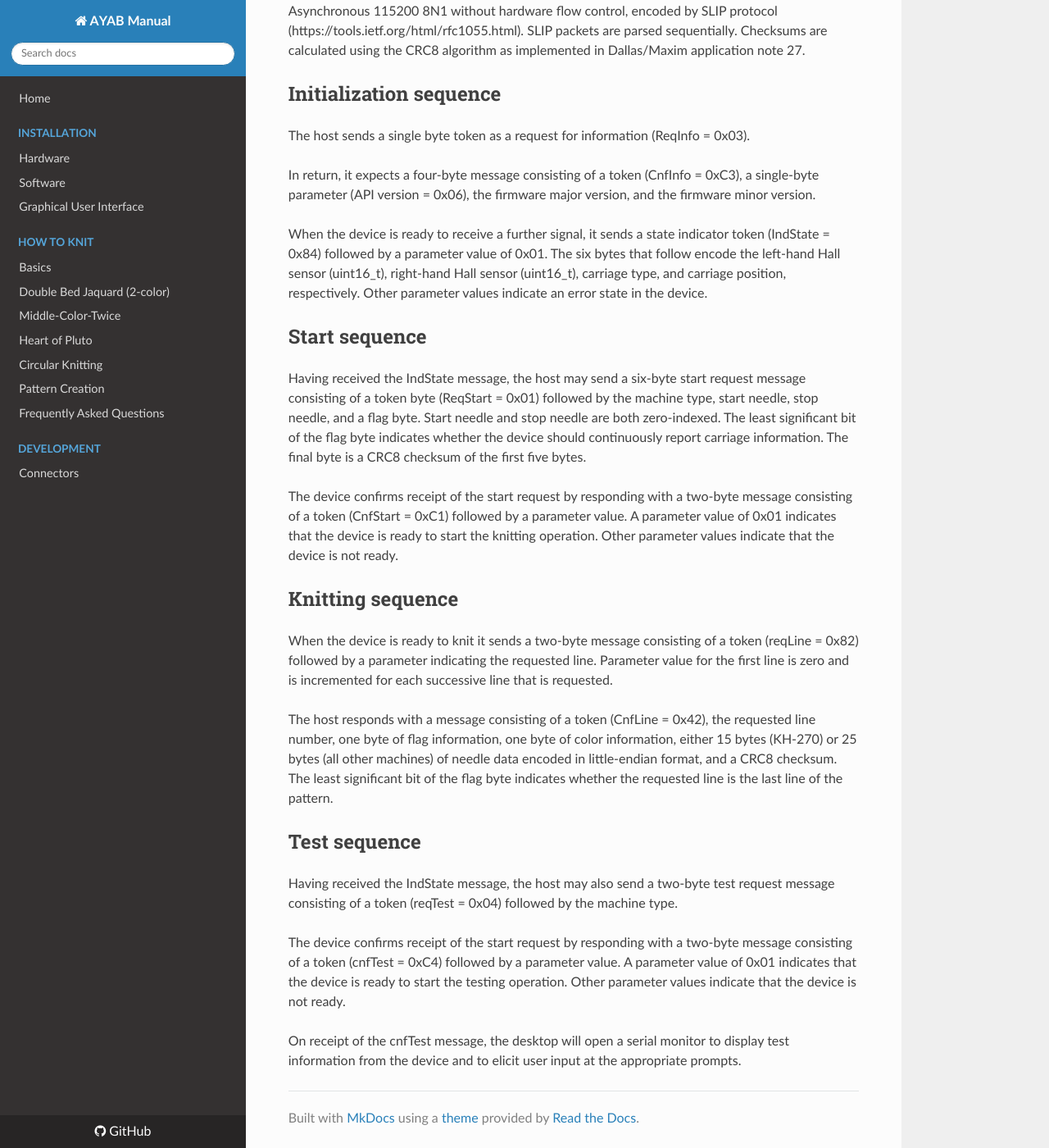
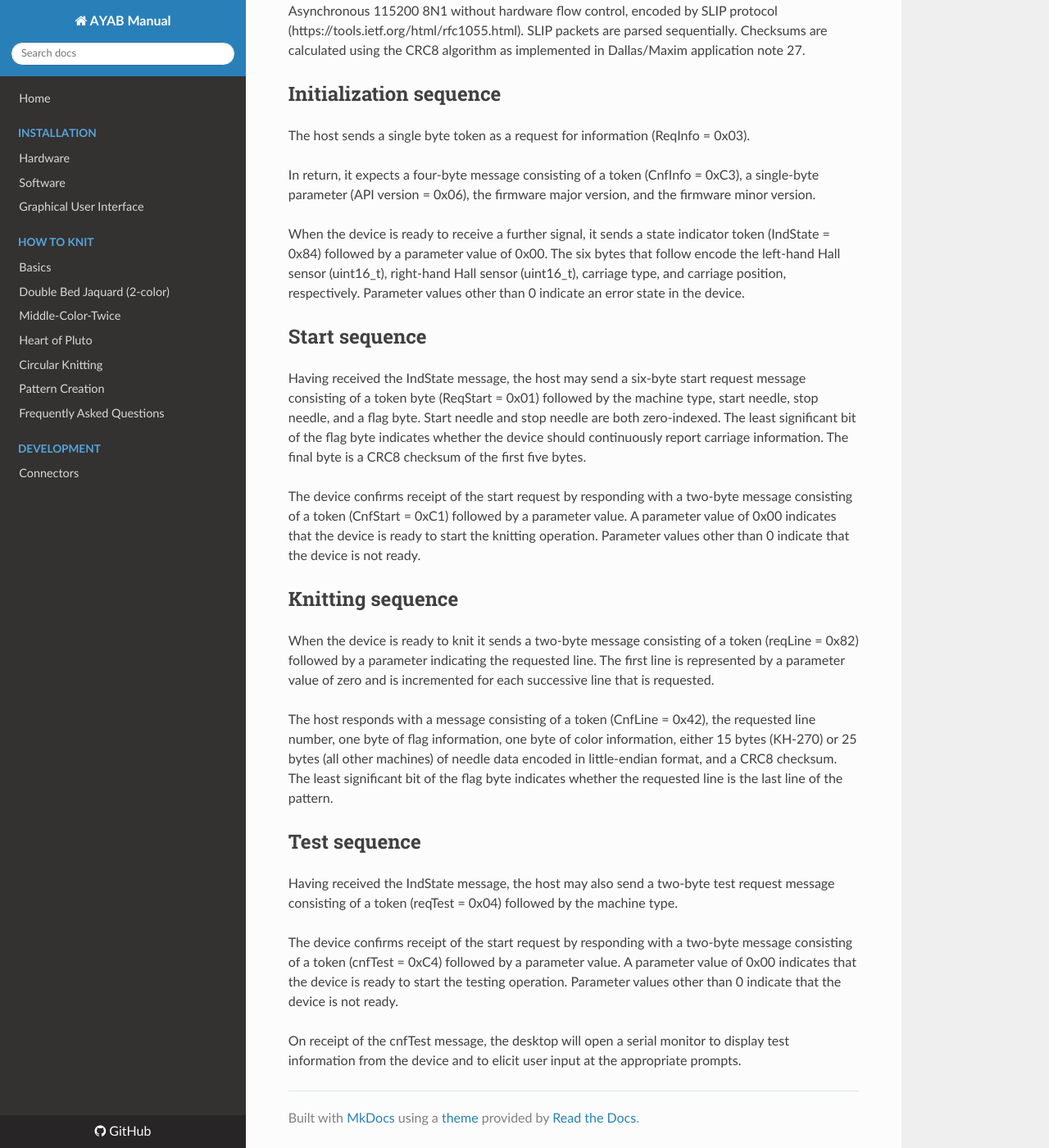
Before and after one commit to AllYarnsAreBeautiful/ayab-manual, an MkDocs documentation site: the page built from docs/API.md, in a window 1280 px wide and 1400 px high, scrolled down 310 px. Shown: the whole window at 82% size. Built offline with MkDocs 1.6.1, drawn with Linux system fonts in a browser that asks for light colours; nearby versions of some CDN libraries; comment, search, counter and statistics services are not loaded.

```diff
--- a/docs/API.md
+++ b/docs/API.md
@@ -20,10 +20,10 @@ a single-byte parameter (API version = 0x06), the firmware major version, and th
 firmware minor version.
 
 When the device is ready to receive a further signal, it sends a state indicator
-token (IndState = 0x84) followed by a parameter value of 0x01. The six bytes that
+token (IndState = 0x84) followed by a parameter value of 0x00. The six bytes that
 follow encode the left-hand Hall sensor (uint16_t), right-hand Hall sensor
-(uint16_t), carriage type, and carriage position, respectively. Other parameter
-values indicate an error state in the device.
+(uint16_t), carriage type, and carriage position, respectively. Parameter values
+other than 0 indicate an error state in the device.
 
 ## Start sequence
 
@@ -36,15 +36,15 @@ checksum of the first five bytes.
 
 The device confirms receipt of the start request by responding with a two-byte
 message consisting of a token (CnfStart = 0xC1) followed by a parameter value.
-A parameter value of 0x01 indicates that the device is ready to start the knitting
-operation. Other parameter values indicate that the device is not ready.
+A parameter value of 0x00 indicates that the device is ready to start the knitting
+operation. Parameter values other than 0 indicate that the device is not ready.
 
 ## Knitting sequence
 
 When the device is ready to knit it sends a two-byte message consisting of a
 token (reqLine = 0x82) followed by a parameter indicating the requested line.
-Parameter value for the first line is zero and is incremented for each successive
-line that is requested.
+The first line is represented by a parameter value of zero and is incremented for
+each successive line that is requested.
 
 The host responds with a message consisting of a token (CnfLine = 0x42), the
 requested line number, one byte of flag information, one byte of color information,
@@ -59,8 +59,8 @@ message consisting of a token (reqTest = 0x04) followed by the machine type.
 
 The device confirms receipt of the start request by responding with a two-byte
 message consisting of a token (cnfTest = 0xC4) followed by a parameter value.
-A parameter value of 0x01 indicates that the device is ready to start the testing
-operation. Other parameter values indicate that the device is not ready.
+A parameter value of 0x00 indicates that the device is ready to start the testing
+operation. Parameter values other than 0 indicate that the device is not ready.
 
 On receipt of the cnfTest message, the desktop will open a serial monitor to display
 test information from the device and to elicit user input at the appropriate prompts.
```
